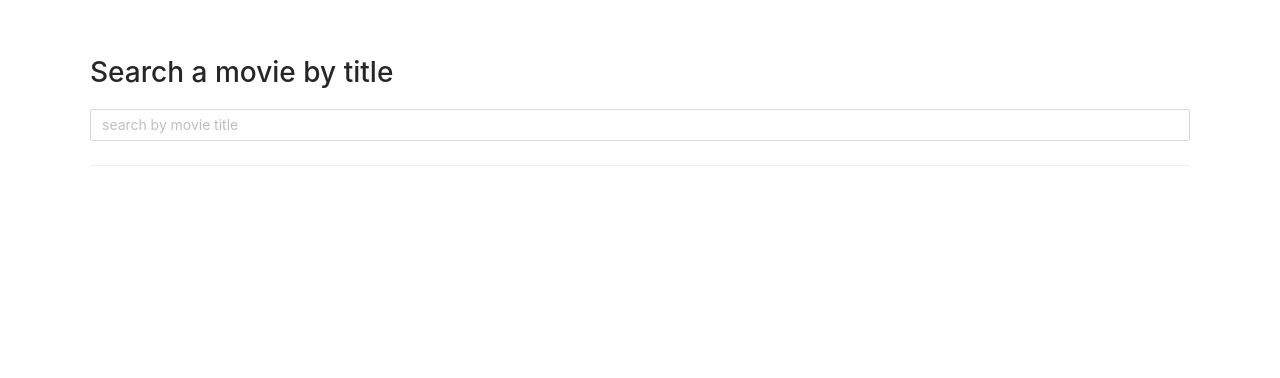
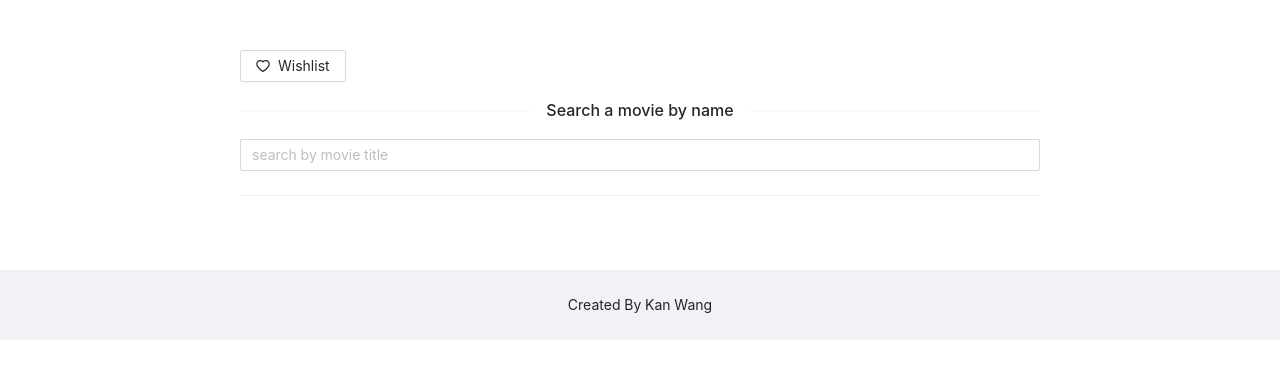
Before and after one commit to kanwang198801/search-movies, a React (Create React App) app: page / in a window 1280 px wide. Shown: the top 378 px of the page. Built offline with nearby package versions, Linux system fonts and the light colour scheme.

Commit message:
added wishlist

```diff
--- a/src/components/MovieCard/index.js
+++ b/src/components/MovieCard/index.js
@@ -1,15 +1,13 @@
 
 import * as React from 'react';
 import PropTypes from 'prop-types';
-import { Card, } from 'antd';
-import { LikeOutlined } from '@ant-design/icons';
-import styles from './styles.module.css';
+import { Card, Button } from 'antd';
 
 const { Meta } = Card;
-function MovieCard({ movie }) {
+function MovieCard({ movie, addToWishlist, removeFromWishlist }) {
     return (
         <Card
-            style={{ width: 300 }}
+            style={{ width: '100%', maxWidth: 300, margin: '10px auto' }}
             cover={
                 movie.Poster !== "N/A" &&
                 <img
@@ -17,17 +15,22 @@ function MovieCard({ movie }) {
                     src={movie.Poster}
                 />
             }
-            actions={[
-                <LikeOutlined key="wishlist" />,
-            ]}
+            actions={
+                removeFromWishlist ?
+                    [
+                        <Button key="removeFromWishlist" onClick={() => removeFromWishlist(movie.Title)} >Remove</Button>,
+                    ] : [
+                        <Button key="addWishlist" onClick={() => addToWishlist(movie)} >Add to wishlist</Button>,
+                    ]
+            }
         ><div>
                 <Meta
                     title={movie.Title}
                 />
                 <br />
-                            YEAR - {movie.Year}<br />
-                            Rated - {movie.Rated}<br />
-                            Country - {movie.Country}<br />
+                YEAR - {movie.Year}<br />
+                Rated - {movie.Rated}<br />
+                Country - {movie.Country}<br />
             </div>
         </Card>
     );
@@ -43,4 +46,6 @@ MovieCard.propTypes = {
         Country: PropTypes.string.isRequired,
         Poster: PropTypes.string,
     }).isRequired,
+    addToWishlist: PropTypes.func,
+    removeFromWishlist: PropTypes.func,
 };
--- a/src/components/Theme/index.js
+++ b/src/components/Theme/index.js
@@ -1,14 +1,19 @@
 
 import * as React from 'react';
+import { Layout, Menu, Breadcrumb } from 'antd';
 import styles from './styles.module.css';
 
+const { Header, Footer, Sider, Content } = Layout;
 function Theme({ children }) {
     return (
-        <main className={styles.main}>
-            <div className={styles.container}>
-                {children}
-            </div>
-        </main>
+        <Layout className="layout" style={{ backgroundColor: '#fff' }} >
+            <Content style={{ padding: '50px' }}>
+                <div className={styles.Container}>
+                    <div className="site-layout-content">{children}</div>
+                </div>
+            </Content>
+            <Footer style={{ textAlign: 'center' }}>Created By Kan Wang</Footer>
+        </Layout>
     );
 }
 export default Theme;
--- a/src/components/Theme/styles.module.css
+++ b/src/components/Theme/styles.module.css
@@ -1,15 +1,4 @@
-.main {
-    display: flex;
-    justify-content: center;
-    padding: 50px 20px;
+.Container{
+    max-width:800px;
+    margin: auto;
 }
-.container {
-    max-width:1100px;
-    width: 100%;
-}
-a{
-    color:#09d3ac;
-}
-h1, h2, h3 ,h4, h5{
-    margin-bottom:15px;
-}
--- a/src/containers/Movies.js
+++ b/src/containers/Movies.js
@@ -1,15 +1,18 @@
-import React, { useEffect, useState } from 'react';
+import React, { useState } from 'react';
 import { Helmet } from "react-helmet";
-import { message, Button, Input, Card, Divider } from 'antd';
+import { message, Button, Input, Divider } from 'antd';
 import 'antd/dist/antd.css';
-import { LikeOutlined } from '@ant-design/icons';
+import { HeartOutlined } from '@ant-design/icons';
 import api from "../api";
 import Theme from "../components/Theme";
 import MovieCard from "../components/MovieCard";
+import Wishlist from './Wishlist';
 
 function Movies() {
     const [loading, setLoading] = useState(false);
     const [movie, setMovie] = useState(null);
+    const [wishlist, setWishlist] = useState([]);
+    const [modalShow, setModalShow] = useState(false);
     const [searchInputTimeout, setSearchAInputTimeout] = useState(0);
 
     const searchMovie = async (title) => {
@@ -19,8 +22,7 @@ function Movies() {
             .then(async response => {
                 console.info(response);
                 if (response.Response === "False") {
-                    message.warning('Not found, please try again');
-                    setMovie(null);
+                    message.warning('The movie is not found, please try again');
                 }
                 else {
                     const movie = {
@@ -38,8 +40,8 @@ function Movies() {
         setLoading(false);
     }
 
-
     const onSearchChange = (event) => {
+        setMovie(null);
         setLoading(true);
         const { value } = event.target;
         if (searchInputTimeout) {
@@ -51,20 +53,36 @@ function Movies() {
         }, 1500));
     }
 
+    const addToWishlist = (movie) => {
+        if (!wishlist.includes(movie)) {
+            setWishlist([...wishlist, movie]);
+            message.success(`${movie.Title} is added to wishlist`);
+        }
+        else {
+            message.warn(`${movie.Title} has aleady been added`);
+        }
+    }
+    const removeFromWishlist = (title) => {
+        const newWishlist = wishlist.filter(movie => movie.Title !== title);
+        setWishlist(newWishlist);
+        message.success(`${movie.Title} is removed from wishlist`);
+    }
 
     return (
         <Theme>
             <Helmet>
-                <title>Moviews</title>
-                <meta name="description" content="Moviews" />
+                <title>Movies</title>
+                <meta name="description" content="Movies" />
             </Helmet>
-            <h1>Search a movie by title</h1>
+            <Button onClick={() => setModalShow(true)}><HeartOutlined />Wishlist</Button>
+            <Wishlist modalShow={modalShow} setModalShow={setModalShow} wishlist={wishlist} removeFromWishlist={removeFromWishlist} />
+            <Divider>Search a movie by name</Divider>
             <Input type="search" placeholder="search by movie title" onChange={onSearchChange} />
             <Divider />
             {!loading ?
                 movie &&
                 (
-                    <MovieCard movie={movie} />
+                    <MovieCard movie={movie} addToWishlist={addToWishlist} />
                 )
                 :
                 <div>Loading...</div>
--- a/src/containers/Wishlist.js
+++ b/src/containers/Wishlist.js
@@ -1,17 +1,38 @@
-import React, { useEffect, useState } from 'react';
-import { Helmet } from "react-helmet";
-import Theme from "../components/Theme";
+import React from 'react';
+import { Modal, Row, Col } from 'antd';
+import PropTypes from 'prop-types';
+import MovieCard from "../components/MovieCard";
 
-function Wishlist(props) {
+function Wishlist({ wishlist, modalShow, setModalShow, removeFromWishlist }) {
     return (
-        <Theme>
-            <Helmet>
-                <title>Wishlist</title>
-                <meta name="description" content="Wishlist" />
-            </Helmet>
-            <h1>Wishlist</h1>
-        </Theme>
+        <Modal
+            title="Wishlist"
+            visible={modalShow}
+            onOk={() => setModalShow(false)}
+            onCancel={() => setModalShow(false)}
+        >
+            {wishlist.length > 0
+                ? <Row gutter={16} align="middle">{wishlist.map(movie => (
+                    <Col className="gutter-row" xs={24} md={12}>
+                        <MovieCard movie={movie} removeFromWishlist={removeFromWishlist} />
+                    </Col>
+                ))}</Row> : <p>Your wishlist is empty</p>
+            }
+        </Modal>
+
     );
 }
 
 export default Wishlist;
+Wishlist.propTypes = {
+    wishlist: PropTypes.arrayOf(PropTypes.shape({
+        imdbID: PropTypes.string.isRequired,
+        Title: PropTypes.string.isRequired,
+        Year: PropTypes.string.isRequired,
+        Rated: PropTypes.string.isRequired,
+        Country: PropTypes.string.isRequired,
+        Poster: PropTypes.string,
+    })).isRequired,
+    setModalShow: PropTypes.func.isRequired,
+    removeFromWishlist: PropTypes.func.isRequired,
+};
--- a/src/routes.js
+++ b/src/routes.js
@@ -1,17 +1,14 @@
 import React from 'react';
 import { Switch, Route } from 'react-router-dom';
 import Movies from './containers/Movies';
-import Wishlist from './containers/Wishlist';
 import NotFoundPage from './containers/NotFoundPage';
 
 const Index = () => (
     <Route render={({ location }) => (
         <Switch location={location}>
             <Route path="/" component={Movies} key="Movies" exact={true} />
-            <Route path="/wishlist" component={Wishlist} key="Wishlist" exact={true} />
             <Route path="" component={NotFoundPage} />
         </Switch>
-
     )} />
 );
 
```
